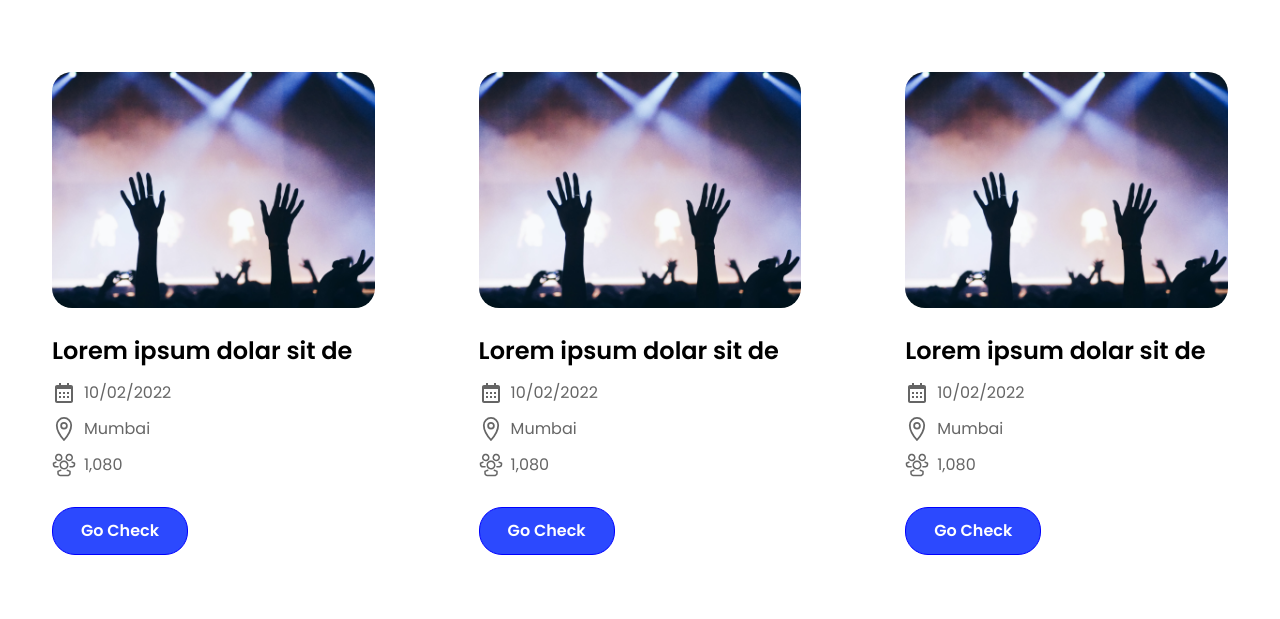
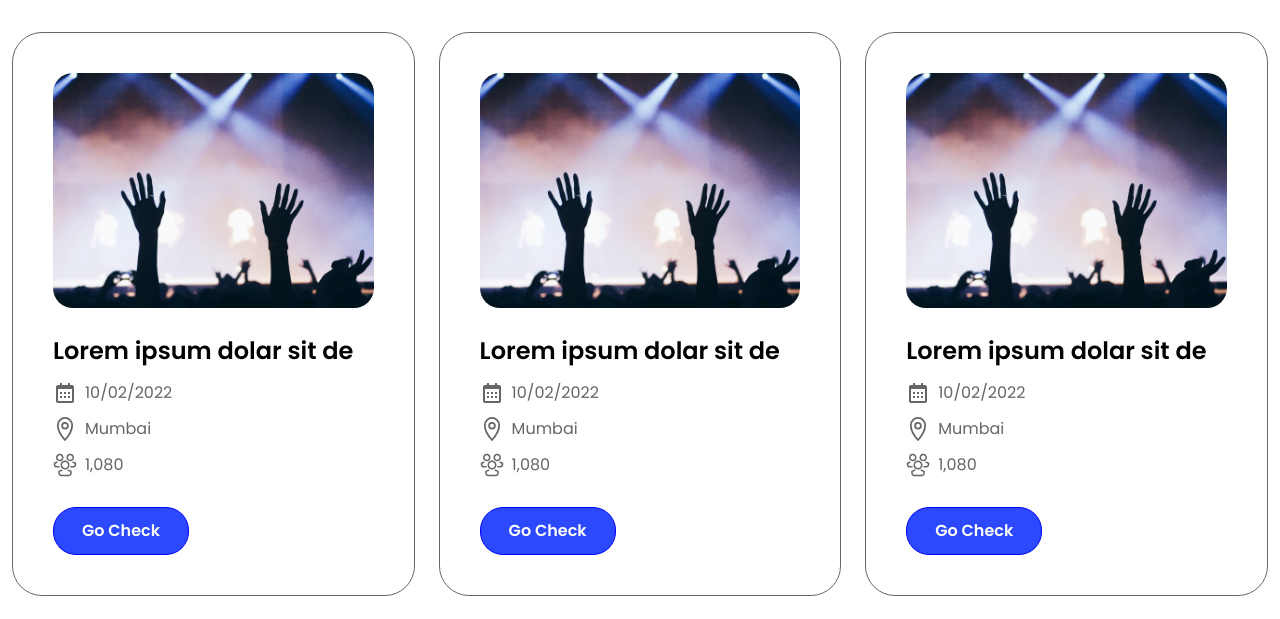
Before and after one commit to amit-504/for-loop-page, a plain HTML site: page index.html in a window 1280 px wide. Shown: the part 544-1163 px from the top of the page. Drawn offline with Linux system fonts and the light colour scheme.

Commit message:
border added

```diff
--- a/assets/css/style.css
+++ b/assets/css/style.css
@@ -312,7 +312,7 @@
 
 
 .card-1 {
-    border: 2px none #666666;
+    border: 1px solid #666666;
     border-radius: 30px;
     /* width: 424px;
     height: 567px; */
```
